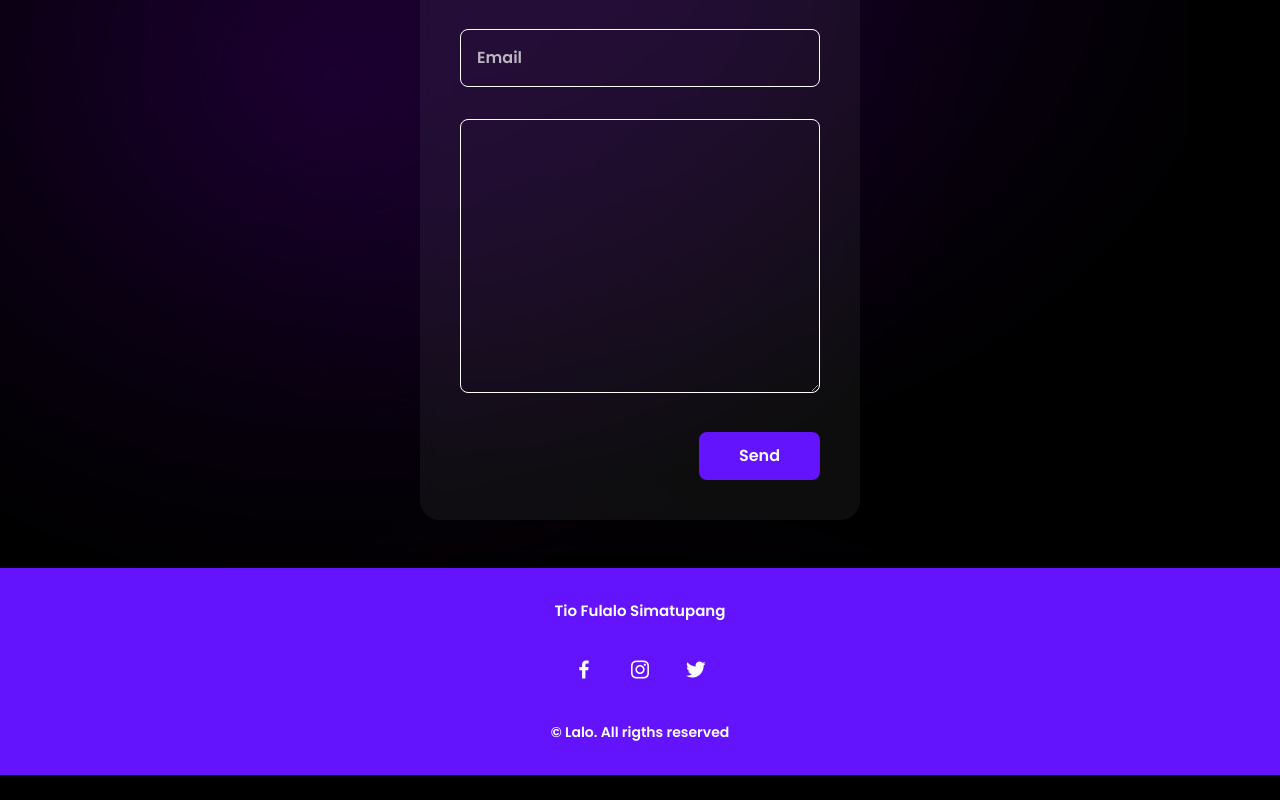
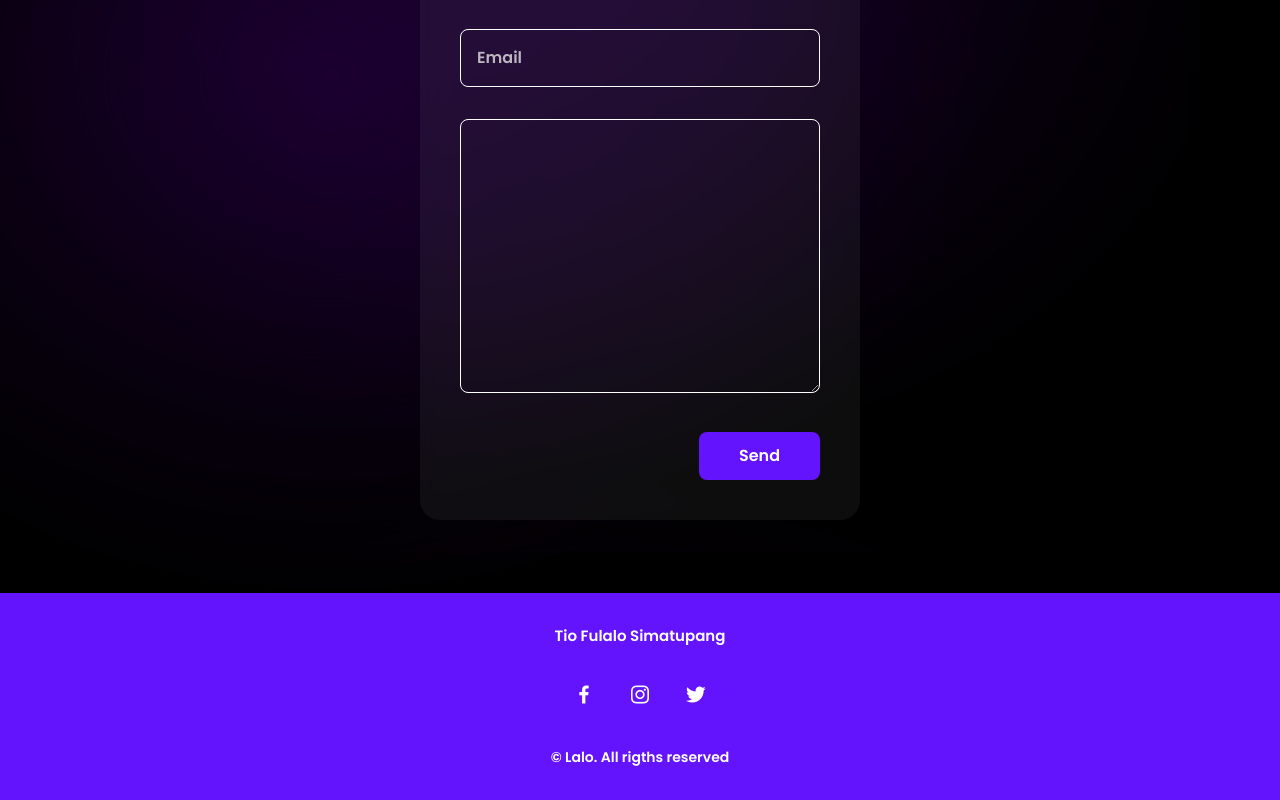
Before and after one commit to lalosianturi21/frontendmyportofolio, a React (Vite) app: page / in a window 1280 px wide. Shown: the part 2877-3677 px from the top of the page. Before the commit the page ends 3652 px from the top, so only its background shows below. Built offline with nearby package versions, Linux system fonts and the light colour scheme; no server answers; what @tiptap/extension-color would draw is missing.

Commit message:
update new

```diff
--- a/src/css/style.css
+++ b/src/css/style.css
@@ -566,6 +566,7 @@ span.skills__percentage {
   text-align: center;
   font-weight: var(--font-semi);
   padding: 2rem 0;
+  margin-top: 25px;
 }
 
 .footer__title {
```
